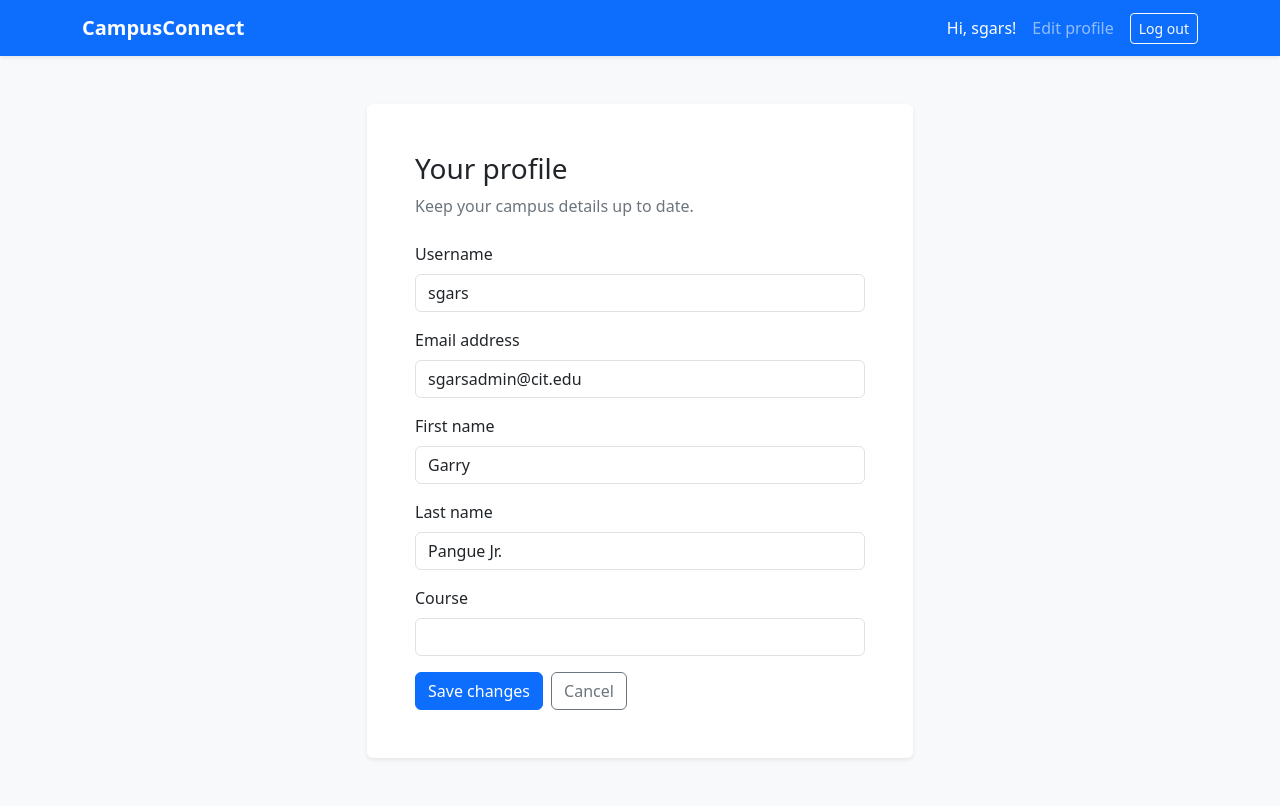
After one commit to sgarss/CSIT327-G1-PangueJr-Garry-FirstDjango, a Django app: page /accounts/profile/ in a window 1280 px wide. The commit adds this page. Run offline with Django 5.2, Linux system fonts and the light colour scheme; a user stored in the database is signed in.

Commit message:
Add self-service profiles, signup feedback, and Bootstrap styling

```diff
--- a/accounts/forms.py
+++ b/accounts/forms.py
@@ -1,7 +1,37 @@
 from django.contrib.auth.forms import UserCreationForm
+from django import forms
 from .models import CustomUser
 
-class CustomUserCreationForm(UserCreationForm):
+
+class BootstrapFormMixin:
+    """Apply consistent Bootstrap classes to Django form widgets."""
+
+    def apply_bootstrap_classes(self):
+        for field in self.fields.values():
+            widget = field.widget
+            if isinstance(widget, forms.CheckboxInput):
+                widget.attrs.setdefault("class", "form-check-input")
+            elif isinstance(widget, (forms.Select, forms.SelectMultiple)):
+                widget.attrs.setdefault("class", "form-select")
+            else:
+                widget.attrs.setdefault("class", "form-control")
+
+
+class CustomUserCreationForm(BootstrapFormMixin, UserCreationForm):
     class Meta(UserCreationForm.Meta):
         model = CustomUser
         fields = ("username", "email", "first_name", "last_name", "course")
+
+    def __init__(self, *args, **kwargs):
+        super().__init__(*args, **kwargs)
+        self.apply_bootstrap_classes()
+
+
+class ProfileForm(BootstrapFormMixin, forms.ModelForm):
+    class Meta:
+        model = CustomUser
+        fields = ("username", "email", "first_name", "last_name", "course")
+
+    def __init__(self, *args, **kwargs):
+        super().__init__(*args, **kwargs)
+        self.apply_bootstrap_classes()
--- a/accounts/urls.py
+++ b/accounts/urls.py
@@ -1,6 +1,7 @@
 from django.urls import path
-from .views import SignUpView
+from .views import ProfileUpdateView, SignUpView
 
 urlpatterns = [
-    path("signup", SignUpView.as_view(), name="signup"),
+    path("signup/", SignUpView.as_view(), name="signup"),
+    path("profile/", ProfileUpdateView.as_view(), name="profile"),
 ]
--- a/accounts/views.py
+++ b/accounts/views.py
@@ -1,10 +1,31 @@
+from django.contrib import messages
+from django.contrib.auth.mixins import LoginRequiredMixin
+from django.contrib.messages.views import SuccessMessageMixin
 from django.urls import reverse_lazy
-from django.views.generic import CreateView
-from .forms import CustomUserCreationForm
+from django.views.generic import CreateView, UpdateView
 
-class SignUpView(CreateView):
+from .forms import CustomUserCreationForm, ProfileForm
+from .models import CustomUser
+
+
+class SignUpView(SuccessMessageMixin, CreateView):
     form_class = CustomUserCreationForm
-    template_name= "registration/signup.html"
+    template_name = "registration/signup.html"
     success_url = reverse_lazy("login")
+    success_message = "Your account has been created successfully. Please log in."
 
-# Create your views here.
+
+class ProfileUpdateView(LoginRequiredMixin, UpdateView):
+    model = CustomUser
+    form_class = ProfileForm
+    template_name = "registration/profile.html"
+    success_url = reverse_lazy("profile")
+
+    def get_object(self, queryset=None):
+        # Profiles are self-service: a user can only edit their own account.
+        return self.request.user
+
+    def form_valid(self, form):
+        response = super().form_valid(form)
+        messages.success(self.request, "Your profile has been updated.")
+        return response
--- a/templates/base.html
+++ b/templates/base.html
@@ -1,19 +1,43 @@
-<!DOCTYPE html>
-<html>
-    <head><title>CampusConnect</title></head>
-    <body>
-        <nav>
+<!doctype html>
+<html lang="en">
+<head>
+    <meta charset="utf-8">
+    <meta name="viewport" content="width=device-width, initial-scale=1">
+    <title>{% block title %}CampusConnect{% endblock %}</title>
+    <link href="https://cdn.jsdelivr.net/npm/bootstrap@5.3.3/dist/css/bootstrap.min.css" rel="stylesheet" integrity="sha384-QWTKZyjpPEjISv5WaRU9OFeRpok6YctnYmDr5pNlyT2bRjXh0JMhjY6hW+ALEwIH" crossorigin="anonymous">
+</head>
+<body class="bg-light">
+    <nav class="navbar navbar-expand-lg navbar-dark bg-primary shadow-sm">
+        <div class="container">
+            <a class="navbar-brand fw-semibold" href="{% if user.is_authenticated %}{% url 'dashboard' %}{% else %}{% url 'login' %}{% endif %}">CampusConnect</a>
+            <div class="navbar-nav ms-auto align-items-lg-center gap-lg-2">
                 {% if user.is_authenticated %}
-            Hi, {{ user.username }}!
-            <form method ="post" action="{% url 'logout' %}">
+                    <span class="navbar-text text-white">Hi, {{ user.username }}!</span>
+                    <a class="nav-link" href="{% url 'profile' %}">Edit profile</a>
+                    <form method="post" action="{% url 'logout' %}" class="d-inline">
                         {% csrf_token %}
-                <button type ="submit">Log out</button>
+                        <button class="btn btn-outline-light btn-sm" type="submit">Log out</button>
                     </form>
                 {% else %}
-            <a href="{% url 'login' %}">Log in</a>
-            <a href="{% url 'signup' %}">Sign up</a>
+                    <a class="nav-link" href="{% url 'login' %}">Log in</a>
+                    <a class="btn btn-light btn-sm" href="{% url 'signup' %}">Sign up</a>
                 {% endif %}
+            </div>
+        </div>
     </nav>
-        <main>{% block content %}{% endblock %}</main>
+    <main class="container py-4 py-md-5">
+        {% if messages %}
+            <div aria-live="polite" aria-atomic="true">
+                {% for message in messages %}
+                    <div class="alert alert-{% if message.tags == 'error' %}danger{% else %}{{ message.tags|default:'info' }}{% endif %} alert-dismissible fade show" role="alert">
+                        {{ message }}
+                        <button type="button" class="btn-close" data-bs-dismiss="alert" aria-label="Close"></button>
+                    </div>
+                {% endfor %}
+            </div>
+        {% endif %}
+        {% block content %}{% endblock %}
+    </main>
+    <script src="https://cdn.jsdelivr.net/npm/bootstrap@5.3.3/dist/js/bootstrap.bundle.min.js" integrity="sha384-YvpcrYf0tY3lHB60NNkmXc5s9fDVZLESaAA55NDzOxhy9GkcIdslK1eN7N6jIeHz" crossorigin="anonymous"></script>
 </body>
 </html>
--- /dev/null
+++ b/templates/registration/profile.html
@@ -0,0 +1,29 @@
+{% extends "base.html" %}
+{% block title %}Edit profile · CampusConnect{% endblock %}
+{% block content %}
+<div class="row justify-content-center">
+    <div class="col-12 col-md-8 col-lg-6">
+        <div class="card border-0 shadow-sm">
+            <div class="card-body p-4 p-md-5">
+                <h1 class="h3 mb-2">Your profile</h1>
+                <p class="text-secondary mb-4">Keep your campus details up to date.</p>
+                <form method="post" novalidate>
+                    {% csrf_token %}
+                    {% if form.non_field_errors %}<div class="alert alert-danger">{{ form.non_field_errors }}</div>{% endif %}
+                    {% for field in form %}
+                        <div class="mb-3">
+                            <label class="form-label" for="{{ field.id_for_label }}">{{ field.label }}</label>
+                            {{ field }}
+                            {% for error in field.errors %}<div class="invalid-feedback d-block">{{ error }}</div>{% endfor %}
+                        </div>
+                    {% endfor %}
+                    <div class="d-flex gap-2">
+                        <button class="btn btn-primary" type="submit">Save changes</button>
+                        <a class="btn btn-outline-secondary" href="{% url 'dashboard' %}">Cancel</a>
+                    </div>
+                </form>
+            </div>
+        </div>
+    </div>
+</div>
+{% endblock %}
```
Also changed, not shown: templates/dashboard/admin_panel.html (+8 -1 lines), templates/dashboard/home.html (+15 -11 lines), templates/registration/login.html (+24 -8 lines), templates/registration/signup.html (+25 -7 lines). Lines whose indentation alone changed are shown as unchanged.
